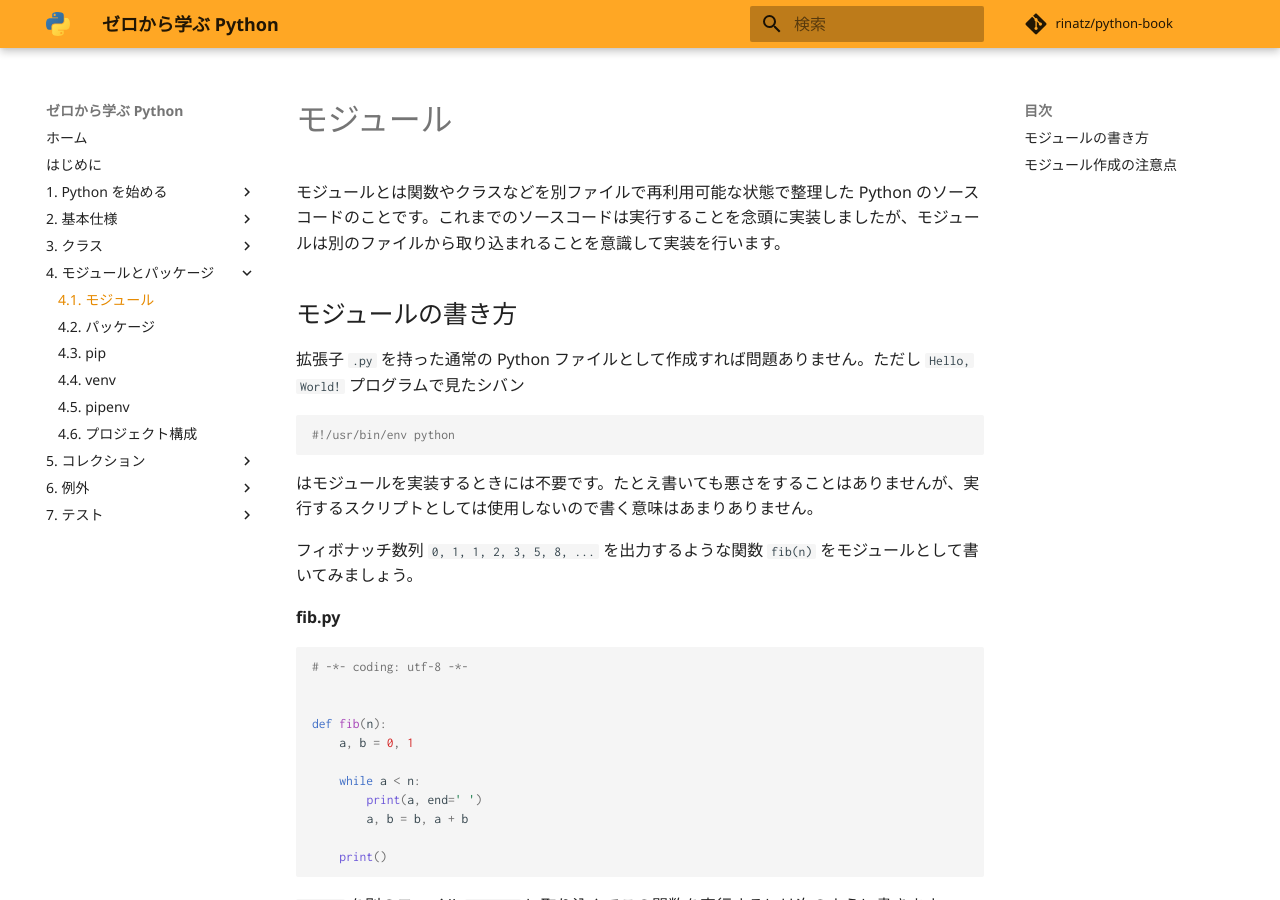
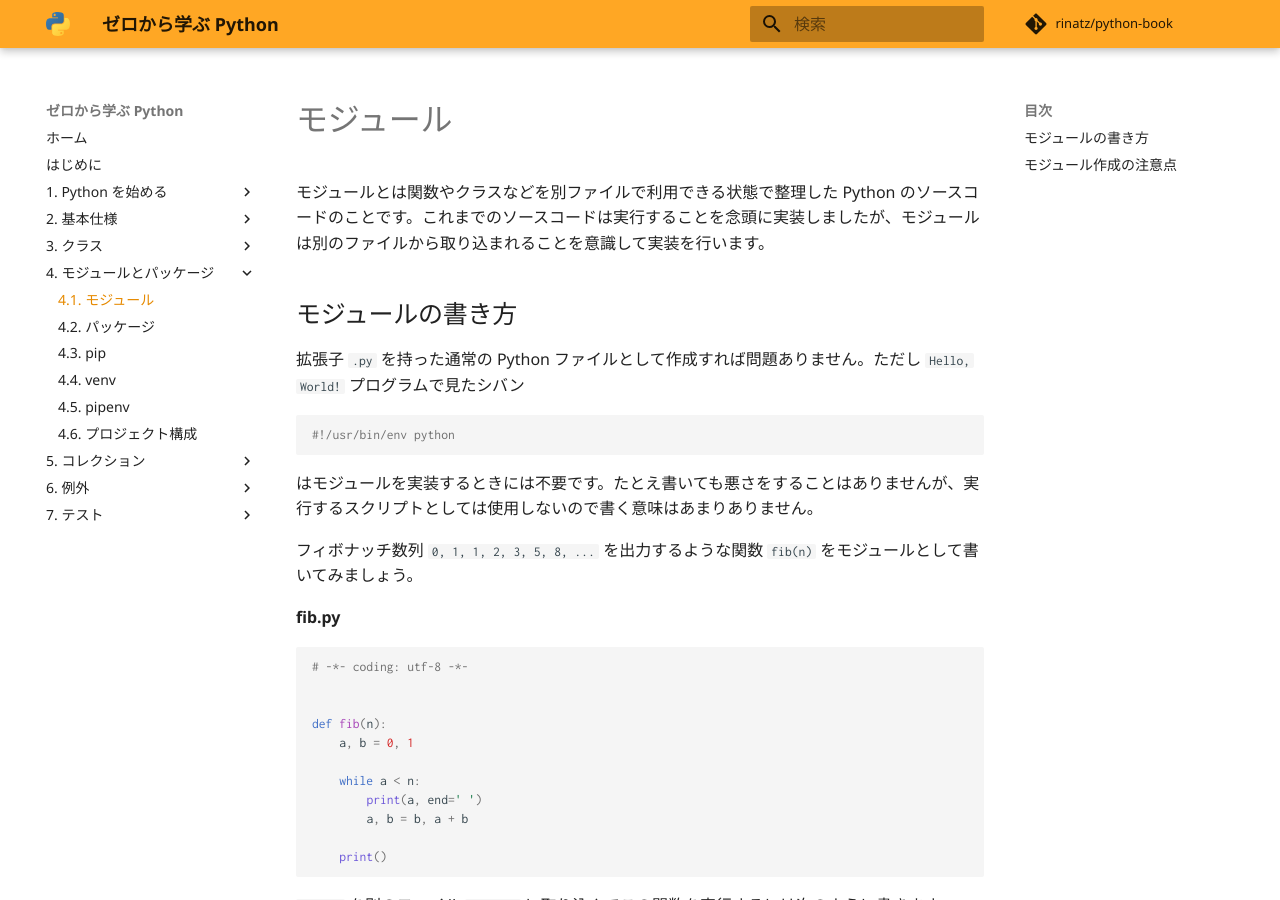
Before and after one commit to rinatz/python-book, an MkDocs documentation site: the page built from docs/ch04-01-modules.md, in a window 1280 px wide and 900 px high. Built offline with MkDocs 1.6.1 and Material for MkDocs 9.7.7, drawn with Linux system fonts in a browser that asks for light colours; comment, search, counter and statistics services are not loaded.

Commit message:
Fix sentence

```diff
--- a/docs/ch04-01-modules.md
+++ b/docs/ch04-01-modules.md
@@ -1,6 +1,6 @@
 # モジュール
 
-モジュールとは関数やクラスなどを別ファイルで再利用可能な状態で整理した Python のソースコードのことです。これまでのソースコードは実行することを念頭に実装しましたが、モジュールは別のファイルから取り込まれることを意識して実装を行います。
+モジュールとは関数やクラスなどを別ファイルで利用できる状態で整理した Python のソースコードのことです。これまでのソースコードは実行することを念頭に実装しましたが、モジュールは別のファイルから取り込まれることを意識して実装を行います。
 
 ## モジュールの書き方
 
```
Also changed, not shown: docs/ch00-00-introduction.md (+1 -1 lines).
